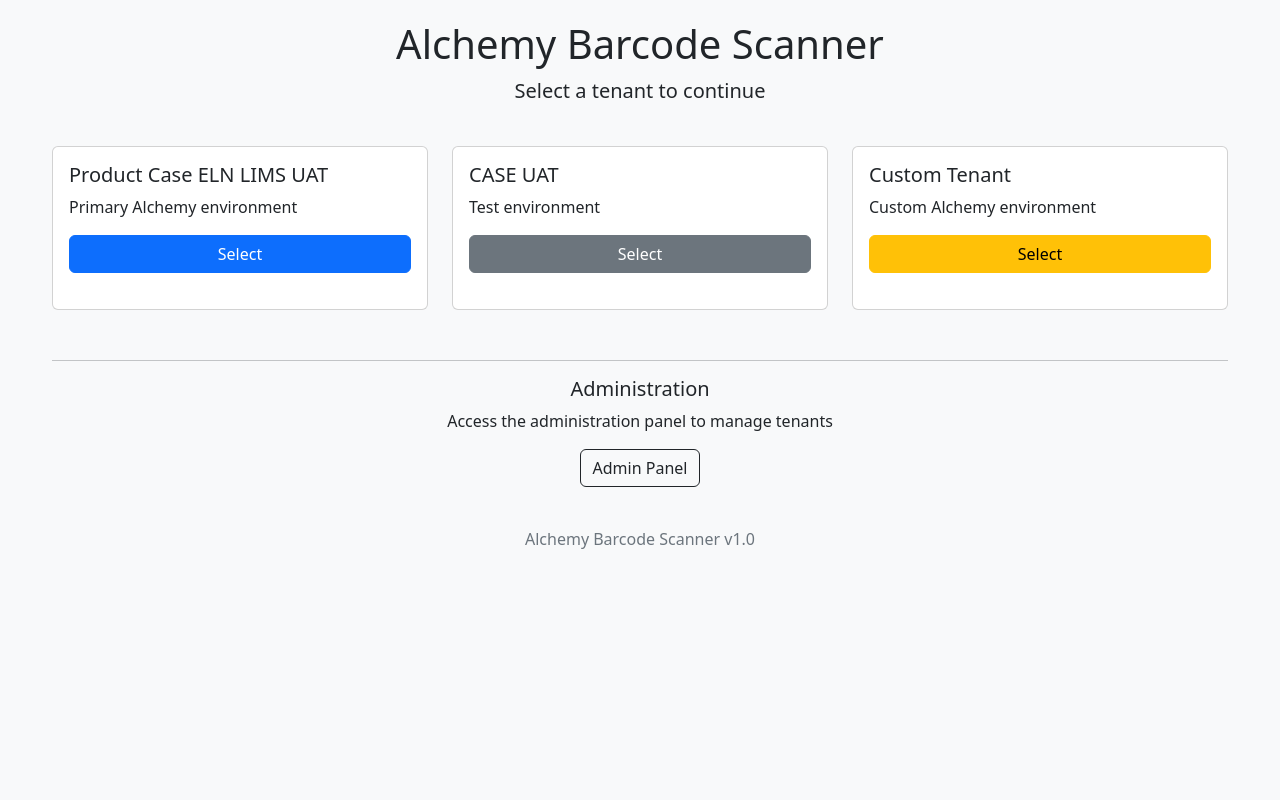
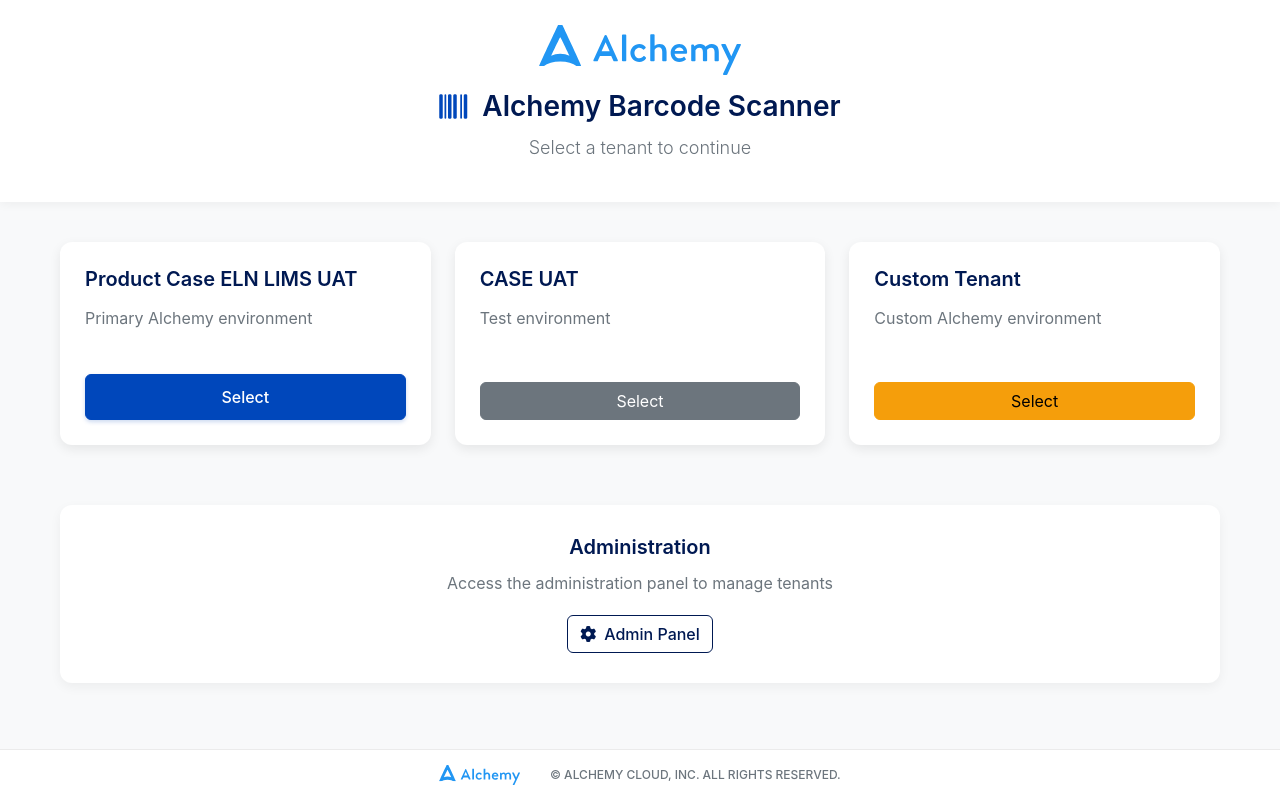
Before and after one commit to pbrose82/barcode_scanning, a Flask app: page / in a window 1280 px wide. Run offline with Flask 2, Linux system fonts and the light colour scheme; some libraries are stand-ins or nearby versions.

Commit message:
Update tenant_selector.html

```diff
--- a/templates/tenant_selector.html
+++ b/templates/tenant_selector.html
@@ -5,51 +5,230 @@
     <meta name="viewport" content="width=device-width, initial-scale=1.0">
     <title>Tenant Selector - Alchemy Barcode Scanner</title>
     <link href="https://cdn.jsdelivr.net/npm/bootstrap@5.3.0-alpha1/dist/css/bootstrap.min.css" rel="stylesheet">
+    <link rel="stylesheet" href="https://cdnjs.cloudflare.com/ajax/libs/font-awesome/6.4.0/css/all.min.css">
     <style>
+        :root {
+            --alchemy-blue: #0047BB;
+            --alchemy-light-blue: #3F88F6;
+            --alchemy-dark: #001952;
+            --alchemy-green: #00A86B;
+            --alchemy-red: #E4002B;
+            --alchemy-grey: #6C757D;
+            --alchemy-light-grey: #F8F9FA;
+        }
+
         body {
+            font-family: 'Inter', -apple-system, BlinkMacSystemFont, "Segoe UI", Roboto, Helvetica, Arial, sans-serif;
             background-color: #f8f9fa;
-            padding: 20px;
+            min-height: 100vh;
+            display: flex;
+            flex-direction: column;
+            padding-bottom: 80px;
         }
-        .tenant-card {
-            transition: transform 0.2s;
-            margin-bottom: 20px;
-            height: 100%;
+
+        .header {
+            background-color: white;
+            box-shadow: 0 2px 10px rgba(0, 0, 0, 0.05);
+            padding: 25px 0;
+            margin-bottom: 40px;
+            text-align: center;
         }
-        .tenant-card:hover {
-            transform: translateY(-5px);
-            box-shadow: 0 10px 20px rgba(0,0,0,0.1);
+
+        .header-container {
+            display: flex;
+            flex-direction: column;
+            align-items: center;
+            justify-content: center;
         }
+
+        .alchemy-logo {
+            height: 50px;
+            margin-bottom: 15px;
+        }
+
+        .app-title {
+            display: flex;
+            align-items: center;
+            justify-content: center;
+            margin-bottom: 5px;
+        }
+
+        .barcode-icon {
+            color: var(--alchemy-blue);
+            font-size: 28px;
+            margin-right: 15px;
+        }
+
+        h1 {
+            color: var(--alchemy-dark);
+            font-weight: 600;
+            margin: 0;
+            font-size: 28px;
+        }
+
+        .lead {
+            color: var(--alchemy-grey);
+            font-size: 18px;
+            margin-top: 5px;
+        }
+
         .container {
             max-width: 1200px;
+            width: 100%;
             margin: 0 auto;
+            padding: 0 20px;
+            flex: 1;
         }
-        .header {
+
+        .tenant-card {
+            border-radius: 12px;
+            border: none;
+            overflow: hidden;
+            box-shadow: 0 4px 12px rgba(0, 0, 0, 0.08);
+            height: 100%;
+            transition: all 0.3s ease;
+        }
+
+        .tenant-card:hover {
+            transform: translateY(-8px);
+            box-shadow: 0 12px 20px rgba(0, 0, 0, 0.12);
+        }
+
+        .card-body {
+            padding: 25px;
+        }
+
+        .card-title {
+            color: var(--alchemy-dark);
+            font-weight: 600;
+            font-size: 20px;
+            margin-bottom: 15px;
+        }
+
+        .card-text {
+            color: var(--alchemy-grey);
+            margin-bottom: 20px;
+            flex-grow: 1;
+            min-height: 48px;
+        }
+
+        .btn-primary {
+            background-color: var(--alchemy-blue);
+            border-color: var(--alchemy-blue);
+            padding: 10px 20px;
+            font-weight: 500;
+            box-shadow: 0 2px 4px rgba(0, 71, 187, 0.2);
+        }
+
+        .btn-primary:hover {
+            background-color: var(--alchemy-light-blue);
+            border-color: var(--alchemy-light-blue);
+        }
+
+        .btn-secondary {
+            background-color: var(--alchemy-grey);
+            border-color: var(--alchemy-grey);
+        }
+
+        .btn-success {
+            background-color: var(--alchemy-green);
+            border-color: var(--alchemy-green);
+        }
+
+        .btn-warning {
+            background-color: #f59e0b;
+            border-color: #f59e0b;
+        }
+
+        .btn-danger {
+            background-color: var(--alchemy-red);
+            border-color: var(--alchemy-red);
+        }
+
+        .btn-outline-dark {
+            color: var(--alchemy-dark);
+            border-color: var(--alchemy-dark);
+            font-weight: 500;
+        }
+
+        .btn-outline-dark:hover {
+            background-color: var(--alchemy-dark);
+            color: white;
+        }
+
+        .admin-section {
+            margin-top: 60px;
             text-align: center;
-            margin-bottom: 40px;
+            background-color: white;
+            padding: 30px;
+            border-radius: 12px;
+            box-shadow: 0 4px 12px rgba(0, 0, 0, 0.05);
         }
+
+        .admin-section h5 {
+            color: var(--alchemy-dark);
+            font-weight: 600;
+            margin-bottom: 12px;
+        }
+
+        .admin-section p {
+            color: var(--alchemy-grey);
+            margin-bottom: 20px;
+        }
+
         .footer {
-            margin-top: 40px;
+            background-color: white;
+            position: fixed;
+            bottom: 0;
+            width: 100%;
+            padding: 15px 0;
+            border-top: 1px solid rgba(0, 0, 0, 0.08);
             text-align: center;
-            color: #6c757d;
         }
-        .admin-section {
-            margin-top: 50px;
-            text-align: center;
+
+        .footer-content {
+            display: flex;
+            justify-content: center;
+            align-items: center;
+            gap: 30px;
+            flex-wrap: wrap;
+        }
+
+        .footer-logo {
+            height: 20px;
+        }
+
+        .copyright {
+            color: var(--alchemy-grey);
+            font-size: 12px;
+            font-weight: 500;
+        }
+
+        @media (max-width: 576px) {
+            .tenant-card {
+                margin-bottom: 20px;
+            }
         }
     </style>
 </head>
 <body>
-    <div class="container">
-        <div class="header">
-            <h1>Alchemy Barcode Scanner</h1>
+    <div class="header">
+        <div class="header-container">
+            <img src="{{ url_for('static', filename='Alchemy-logo.svg') }}" alt="Alchemy Cloud Logo" class="alchemy-logo">
+            <div class="app-title">
+                <i class="fas fa-barcode barcode-icon"></i>
+                <h1>Alchemy Barcode Scanner</h1>
+            </div>
             <p class="lead">Select a tenant to continue</p>
         </div>
+    </div>
 
-        <div class="row">
+    <div class="container">
+        <div class="row g-4">
             {% for tenant_id, tenant in tenants.items() %}
             <div class="col-md-4">
                 <div class="card tenant-card">
-                    <div class="card-body">
+                    <div class="card-body d-flex flex-column">
                         <h5 class="card-title">{{ tenant.display_name }}</h5>
                         <p class="card-text">{{ tenant.description }}</p>
                         <a href="/tenant/{{ tenant_id }}" class="btn btn-{{ tenant.button_class }} w-100">Select</a>
@@ -60,14 +239,18 @@
         </div>
 
         <div class="admin-section">
-            <hr>
             <h5>Administration</h5>
             <p>Access the administration panel to manage tenants</p>
-            <a href="/admin" class="btn btn-outline-dark">Admin Panel</a>
+            <a href="/admin" class="btn btn-outline-dark">
+                <i class="fas fa-cog me-2"></i>Admin Panel
+            </a>
         </div>
+    </div>
 
-        <div class="footer">
-            <p>Alchemy Barcode Scanner v1.0</p>
+    <div class="footer">
+        <div class="footer-content">
+            <img src="{{ url_for('static', filename='Alchemy-logo.svg') }}" alt="Alchemy Cloud Logo" class="footer-logo">
+            <div class="copyright">© ALCHEMY CLOUD, INC. ALL RIGHTS RESERVED.</div>
         </div>
     </div>
 </body>
```
